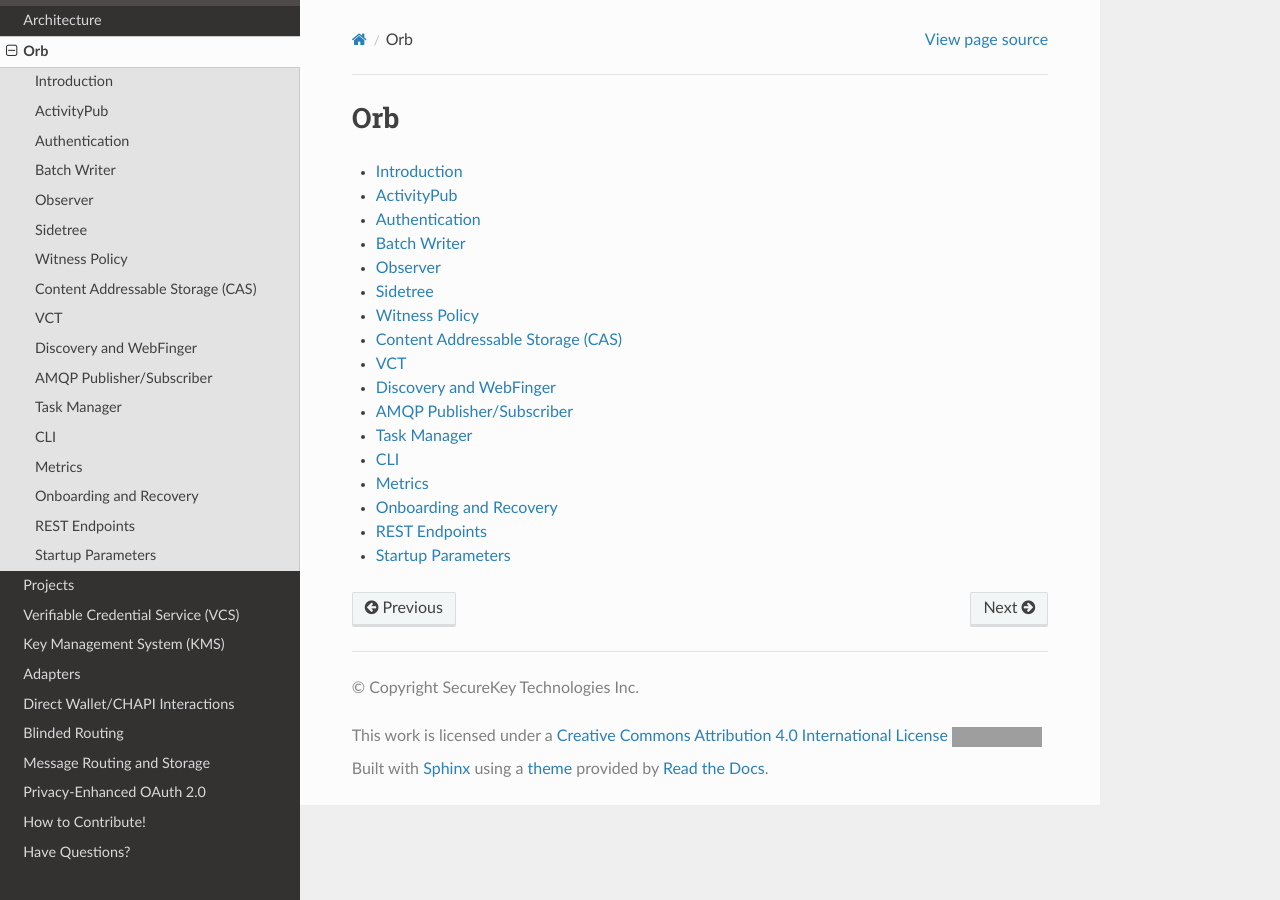
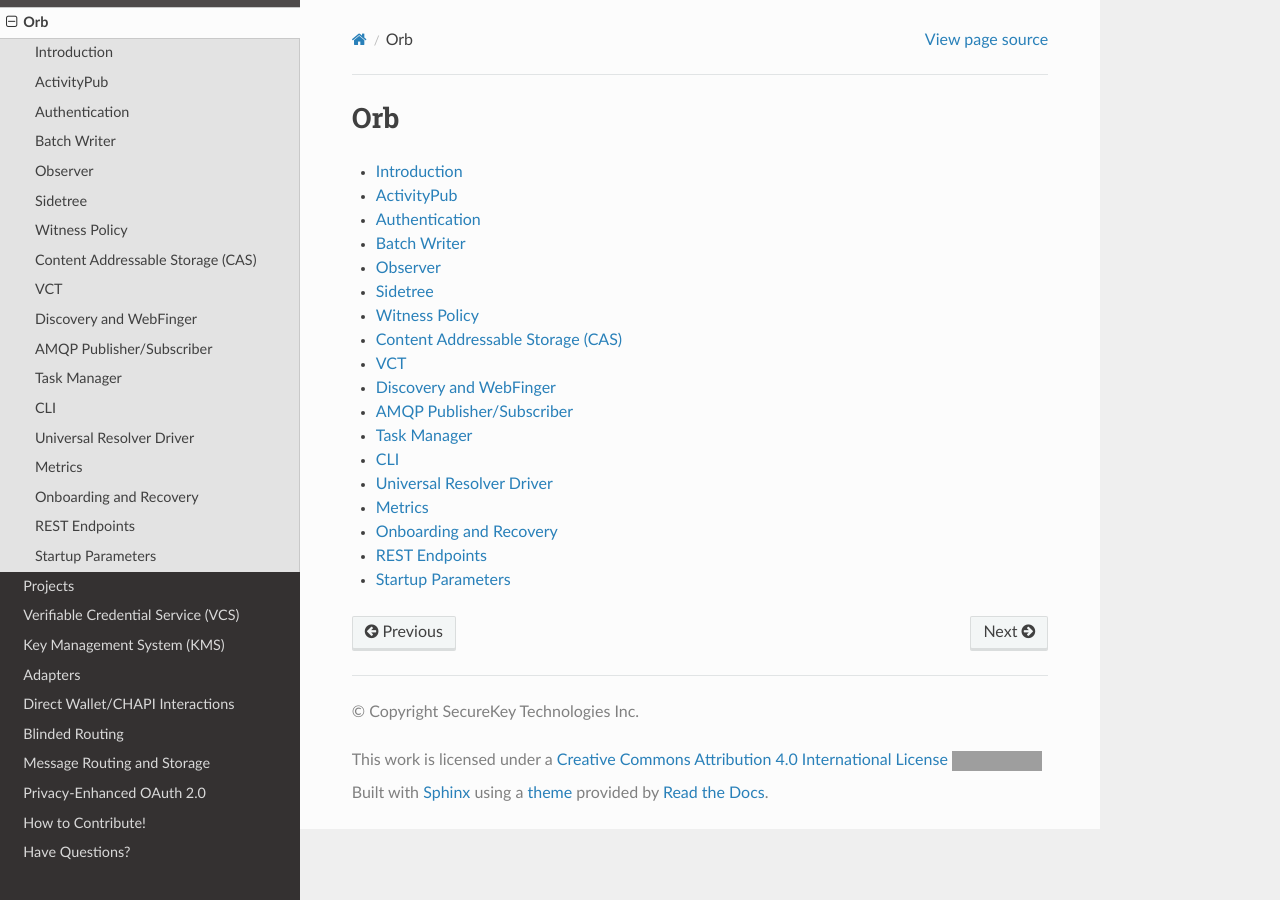
Before and after one commit to trustbloc/docs, a Sphinx documentation site: the page built from docs/source/orb/index.rst, in a window 1280 px wide. Built offline with Sphinx 7.4.7 and the Read the Docs theme 2.0.0, drawn with Linux system fonts in a browser that asks for light colours; some of the changed lines change nothing that is shown; grey boxes are pictures that could not be loaded.

Commit message:
docs: add orb driver
Signed-off-by: Firas Qutishat <firas.qutishat@securekey.com>

```diff
--- /dev/null
+++ b/docs/source/orb/driver.md
@@ -0,0 +1,37 @@
+# Universal Resolver Driver
+Orb Driver is used for [Universal Resolver](https://github.com/decentralized-identity/universal-resolver)
+
+## API
+``
+https://driver-url/1.0/identifiers/<your-did>
+``
+
+Driver will receive an `Accept` header with the value `application/ld+json`, and it should return either a valid [DID Document](https://w3c-ccg.github.io/did-resolution/#output-diddocument) or a [DID Resolution Result](https://w3c-ccg.github.io/did-resolution/#output-didresolutionresult)
+in the HTTP body.Driver should also return an appropriate value in the `Content-Type` header, such as `application/did+ld+json`.
+
+
+## Startup Parameters
+
+### ORB_DRIVER_HOST_URL
+
+URL to run the orb-driver instance on. Format: HostName:Port.
+
+### ORB_DRIVER_TLS_CACERTS
+
+Comma-Separated list of ca certs path.
+
+### ORB_DRIVER_TLS_CERTIFICATE
+
+TLS certificate for ORB driver.
+
+### ORB_DRIVER_TLS_KEY
+
+TLS key for ORB driver.
+
+### ORB_DRIVER_DOMAIN
+
+Discovery endpoint domain.
+
+### ORB_DRIVER_SIDETREE_TOKEN
+
+Authorization token for driver REST endpoints.
--- a/docs/source/orb/index.rst
+++ b/docs/source/orb/index.rst
@@ -17,6 +17,7 @@
    pubsub.md
    taskmanager.md
    cli.md
+   driver.md
    metrics.md
    onboardrecover.md
    restendpoints.md
```
